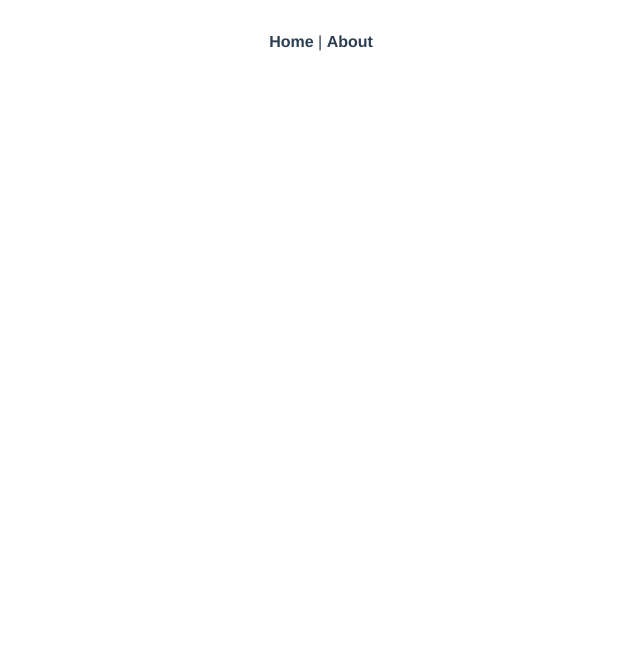
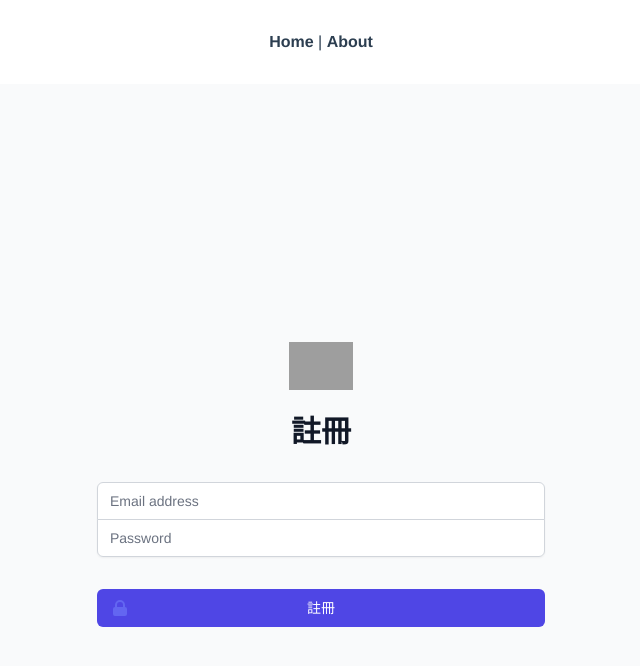
Before and after one commit to omaryangtw/crm-ingay, a Vue app in the folder client/: page /register in a window 1280 px wide. Before the commit this address had no page. Shown: the top 666 px of the page, without its empty margins (319-959 px from the left). Built offline with nearby package versions, Linux system fonts and the light colour scheme; grey boxes are pictures that could not be loaded.

Commit message:
register page

```diff
--- a/client/src/router/index.js
+++ b/client/src/router/index.js
@@ -22,6 +22,12 @@
     component: () =>
       import(/* webpackChunkName: "about" */ "../views/Login.vue"),
   },
+  {
+    path: "/register",
+    name: "Register",
+    component: () =>
+      import(/* webpackChunkName: "about" */ "../views/Register.vue"),
+  },
 ];
 
 const router = createRouter({
--- /dev/null
+++ b/client/src/views/Register.vue
@@ -0,0 +1,105 @@
+<template>
+  <div>
+    <div
+      class="min-h-screen flex items-center justify-center bg-gray-50 py-12 px-4 sm:px-6 lg:px-8"
+    >
+      <div class="max-w-md w-full space-y-8">
+        <div>
+          <img
+            class="mx-auto h-12 w-auto"
+            src="https://tailwindui.com/img/logos/workflow-mark-indigo-600.svg"
+            alt="Workflow"
+          />
+          <h2 class="mt-6 text-center text-3xl font-extrabold text-gray-900">
+            註冊
+          </h2>
+        </div>
+        <input type="hidden" name="remember" value="true" />
+        <div class="rounded-md shadow-sm -space-y-px">
+          <div>
+            <label for="email-address" class="sr-only">Email address</label>
+            <input
+              id="email-address"
+              name="email"
+              type="email"
+              v-model="email"
+              required
+              class="relative block w-full px-3 py-2 border border-gray-300 placeholder-gray-500 text-gray-900 rounded-t-md focus:outline-none focus:ring-indigo-500 focus:border-indigo-500 focus:z-10 sm:text-sm"
+              placeholder="Email address"
+            />
+          </div>
+          <div>
+            <label for="password" class="sr-only">Password</label>
+            <input
+              id="password"
+              name="password"
+              type="password"
+              v-model="password"
+              required
+              class="relative block w-full px-3 py-2 border border-gray-300 placeholder-gray-500 text-gray-900 rounded-b-md focus:outline-none focus:ring-indigo-500 focus:border-indigo-500 focus:z-10 sm:text-sm"
+              placeholder="Password"
+            />
+          </div>
+        </div>
+        <span class="mt-6 text-red-500" v-if="error">{{ error }}</span>
+        <div>
+          <button
+            @click="register"
+            class="group relative w-full flex justify-center py-2 px-4 border border-transparent text-sm font-medium rounded-md text-white bg-indigo-600 hover:bg-indigo-700 focus:outline-none focus:ring-2 focus:ring-offset-2 focus:ring-indigo-500"
+          >
+            <span class="absolute left-0 inset-y-0 flex items-center pl-3">
+              <svg
+                class="h-5 w-5 text-indigo-500 group-hover:text-indigo-400"
+                xmlns="http://www.w3.org/2000/svg"
+                viewBox="0 0 20 20"
+                fill="currentColor"
+                aria-hidden="true"
+              >
+                <path
+                  fill-rule="evenodd"
+                  d="M5 9V7a5 5 0 0110 0v2a2 2 0 012 2v5a2 2 0 01-2 2H5a2 2 0 01-2-2v-5a2 2 0 012-2zm8-2v2H7V7a3 3 0 016 0z"
+                  clip-rule="evenodd"
+                />
+              </svg>
+            </span>
+
+            註冊
+          </button>
+        </div>
+      </div>
+    </div>
+  </div>
+</template>
+
+<script>
+import AuthenticationService from '../services/AuthenticationService';
+import { mapActions } from 'vuex';
+export default {
+  name: 'Register',
+  data() {
+    return {
+      email: '',
+      password: '',
+      error: null,
+    };
+  },
+  methods: {
+    ...mapActions(['setToken', 'setUser']),
+    async register() {
+      try {
+        const response = await AuthenticationService.register({
+          email: this.email,
+          password: this.password,
+        });
+        this.$router.push('/login');
+        this.setToken(response.data.token);
+        this.setUser(response.data.user);
+      } catch (error) {
+        this.error = error.response.data.error;
+      }
+    },
+  },
+};
+</script>
+
+<style></style>
```
